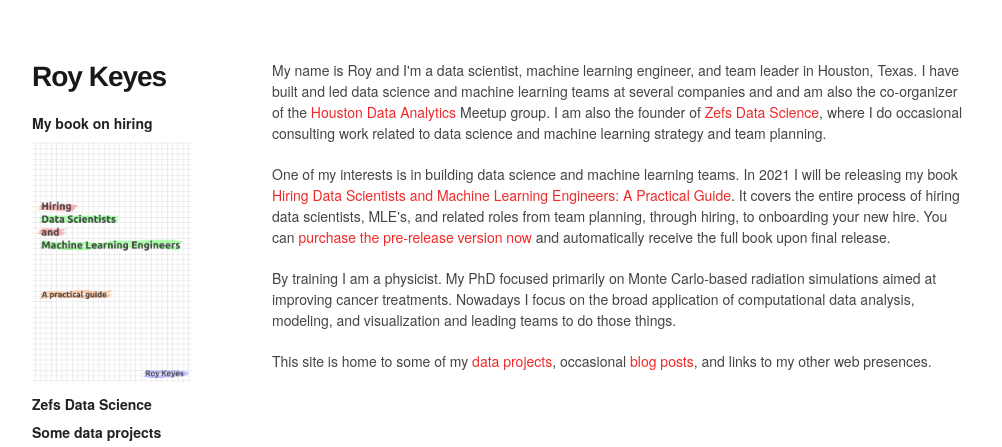
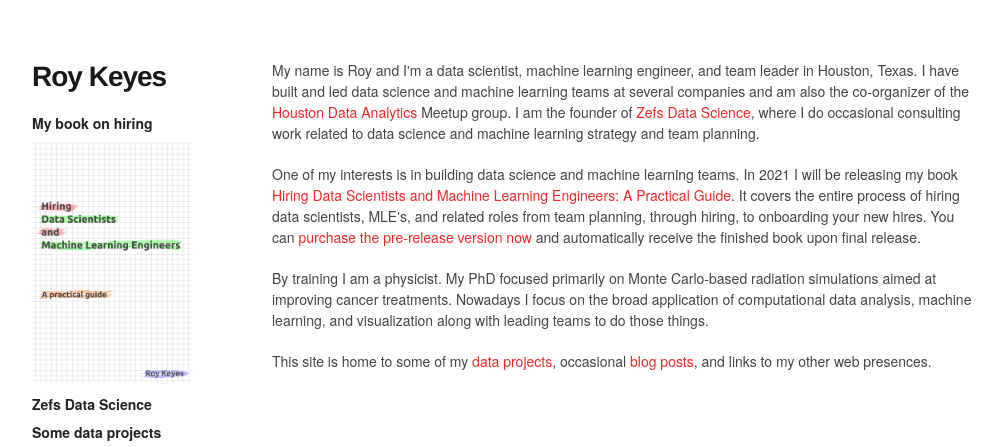
Before and after one commit to roycoding/roycoding.github.io, a plain HTML site: page index.html in a window 1280 px wide. Shown: the top 447 px of the page, without its empty margins (138-1140 px from the left). Drawn offline with Linux system fonts and the light colour scheme.

Commit message:
Minor updates

```diff
--- a/index.html
+++ b/index.html
@@ -88,9 +88,9 @@
 		</div> <!-- sidebar -->
 
     <div class="twelve columns offset-by-one content">
-        <p>My name is Roy and I'm a data scientist, machine learning engineer, and team leader in Houston, Texas. I have built and led data science and machine learning teams at several companies and and am also the co-organizer of the <a href="https://www.meetup.com/Houston-Data-Analytics-Meetup/">Houston Data Analytics</a> Meetup group. I am also the founder of <a href="https://zefsdata.com">Zefs Data Science</a>, where I do occasional consulting work related to data science and machine learning strategy and team planning.</p>
-        <p>One of my interests is in building data science and machine learning teams. In 2021 I will be releasing my book <a href="http://dshiring.com">Hiring Data Scientists and Machine Learning Engineers: A Practical Guide</a>. It covers the entire process of hiring data scientists, MLE's, and related roles from team planning, through hiring, to onboarding your new hire. You can <a href="http://dshiring.com">purchase the pre-release version now</a> and automatically receive the full book upon final release.</p>
-        <p>By training I am a physicist. My PhD focused primarily on Monte Carlo-based radiation simulations aimed at improving cancer treatments. Nowadays I focus on the broad application of computational data analysis, modeling, and visualization and leading teams to do those things.</p>
+        <p>My name is Roy and I'm a data scientist, machine learning engineer, and team leader in Houston, Texas. I have built and led data science and machine learning teams at several companies and am also the co-organizer of the <a href="https://www.meetup.com/Houston-Data-Analytics-Meetup/">Houston Data Analytics</a> Meetup group. I am the founder of <a href="https://zefsdata.com">Zefs Data Science</a>, where I do occasional consulting work related to data science and machine learning strategy and team planning.</p>
+        <p>One of my interests is in building data science and machine learning teams. In 2021 I will be releasing my book <a href="http://dshiring.com">Hiring Data Scientists and Machine Learning Engineers: A Practical Guide</a>. It covers the entire process of hiring data scientists, MLE's, and related roles from team planning, through hiring, to onboarding your new hires. You can <a href="http://dshiring.com">purchase the pre-release version now</a> and automatically receive the finished book upon final release.</p>
+        <p>By training I am a physicist. My PhD focused primarily on Monte Carlo-based radiation simulations aimed at improving cancer treatments. Nowadays I focus on the broad application of computational data analysis, machine learning, and visualization along with leading teams to do those things.</p>
         <p>This site is home to some of my <a href="https://roycoding.com/data/">data projects</a>, occasional <a href="https://roycoding.com/blog/">blog posts</a>, and links to my other web presences.</p>
     </div>
 
```
